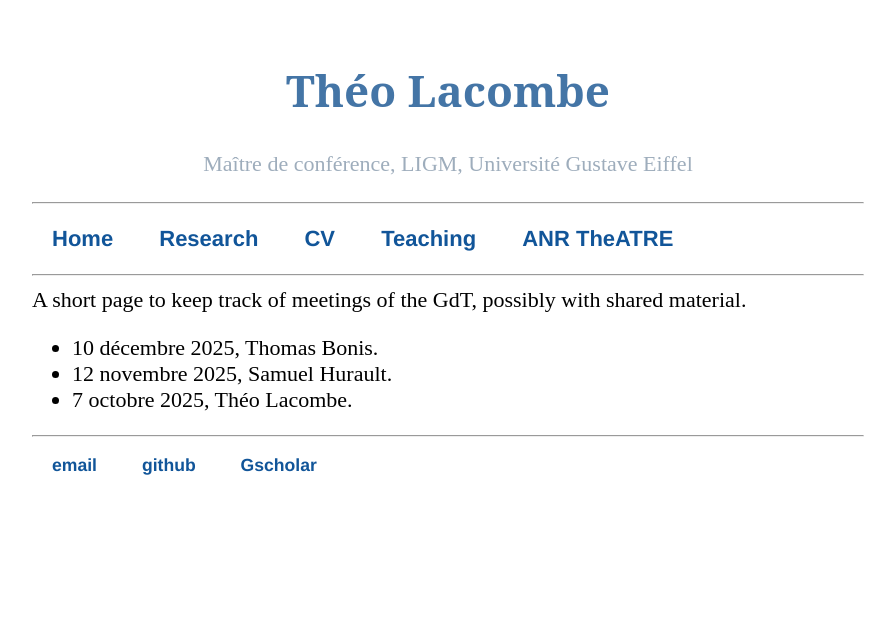
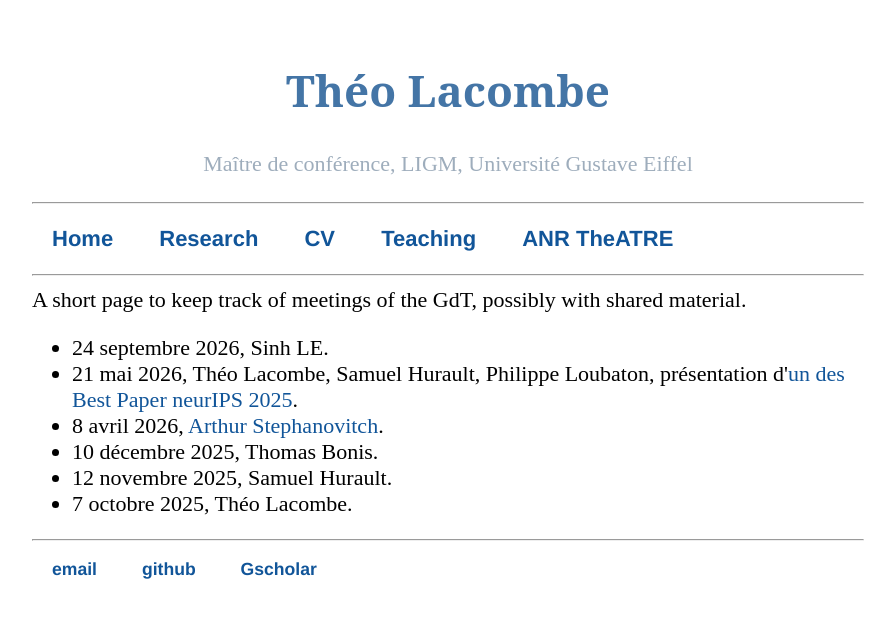
Before and after one commit to tlacombe/tlacombe.github.io, a Jekyll site: the page built from diffusion/index.html, in a window 1280 px wide. Shown: the top 618 px of the page, without its empty margins (192-1087 px from the left). Built offline with Jekyll 4.4.1, drawn with Linux system fonts in a browser that asks for light colours.

Commit message:
update diffusion

```diff
--- a/diffusion/index.html
+++ b/diffusion/index.html
@@ -5,6 +5,9 @@ title: TL - GdT Diffusion
 A short page to keep track of meetings of the GdT, possibly with shared material.
 
 <ul>
+	<li>24 septembre 2026, Sinh LE.</li>
+	<li>21 mai 2026, Théo Lacombe, Samuel Hurault, Philippe Loubaton, présentation d'<a href="https://arxiv.org/pdf/2505.17638">un des Best Paper neurIPS 2025</a>.</li>
+	<li>8 avril 2026, <a href="https://sites.google.com/view/arthur-stephanovitch">Arthur Stephanovitch</a>.</li>
 	<li>10 décembre 2025, Thomas Bonis.</li>
 	<li>12 novembre 2025, Samuel Hurault.</li>
 	<li>7 octobre 2025, Théo Lacombe.</li>
```
